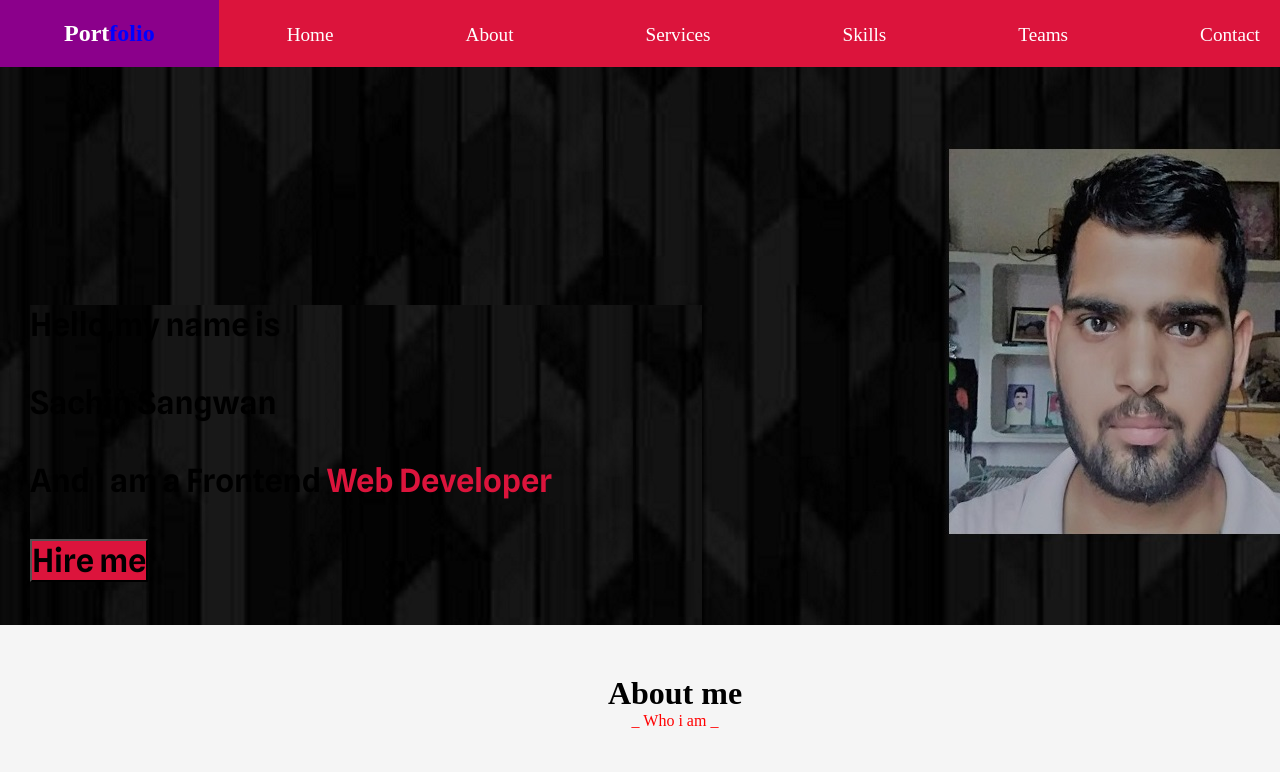
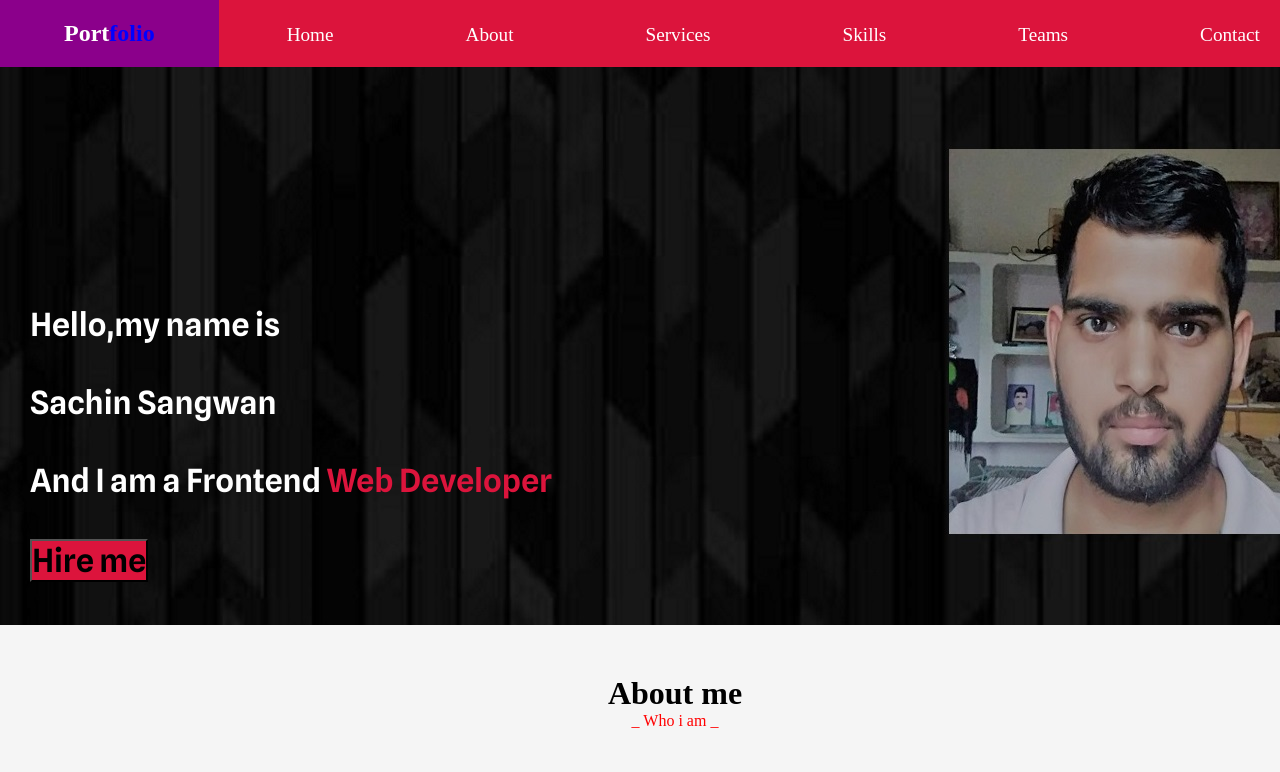
Before and after one commit to sachin631/sachinsangwan.github.io, a plain HTML site: page index.html in a window 1280 px wide. Shown: the top 772 px of the page. Drawn offline with Linux system fonts and the light colour scheme.

Commit message:
Update style.css

```diff
--- a/style.css
+++ b/style.css
@@ -67,14 +67,14 @@ li:hover{
 .content_div{
     width:42rem;
     height:20rem;
-/*     color: white; */
+    color: white;
     font-size: xx-large;
     margin: -28.93rem auto auto 1.87rem;
     font-family:'Spline Sans', sans-serif;
     /* background-color: aqua; */
     font-family: 'Roboto Condensed', sans-serif;
     font-family: 'Spline Sans', sans-serif;
-    background-image:url("backimage.jpg");
+/*     background-image:url("backimage.jpg"); */
     background-repeat: no-repeat;
 }
 #web_developer{
```
